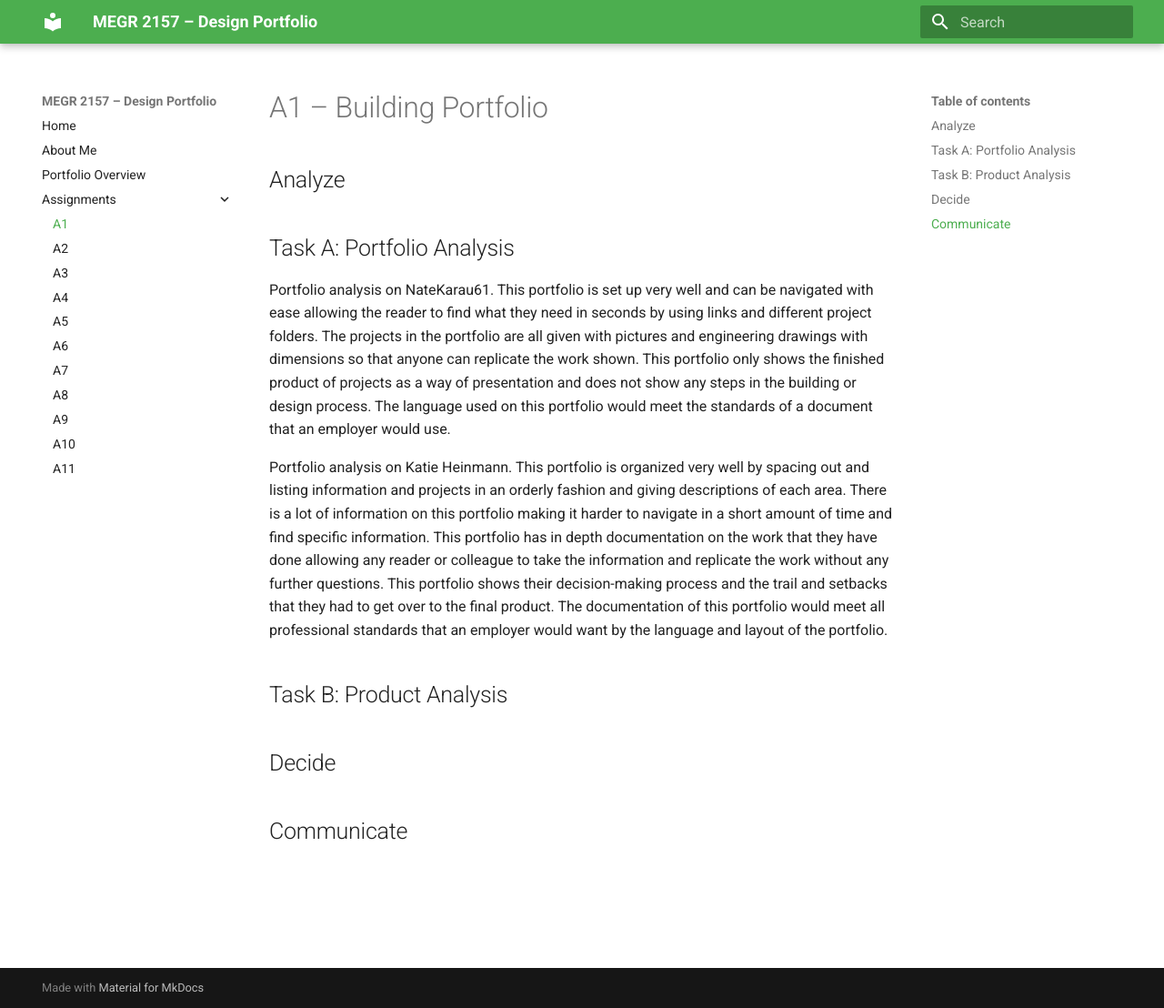
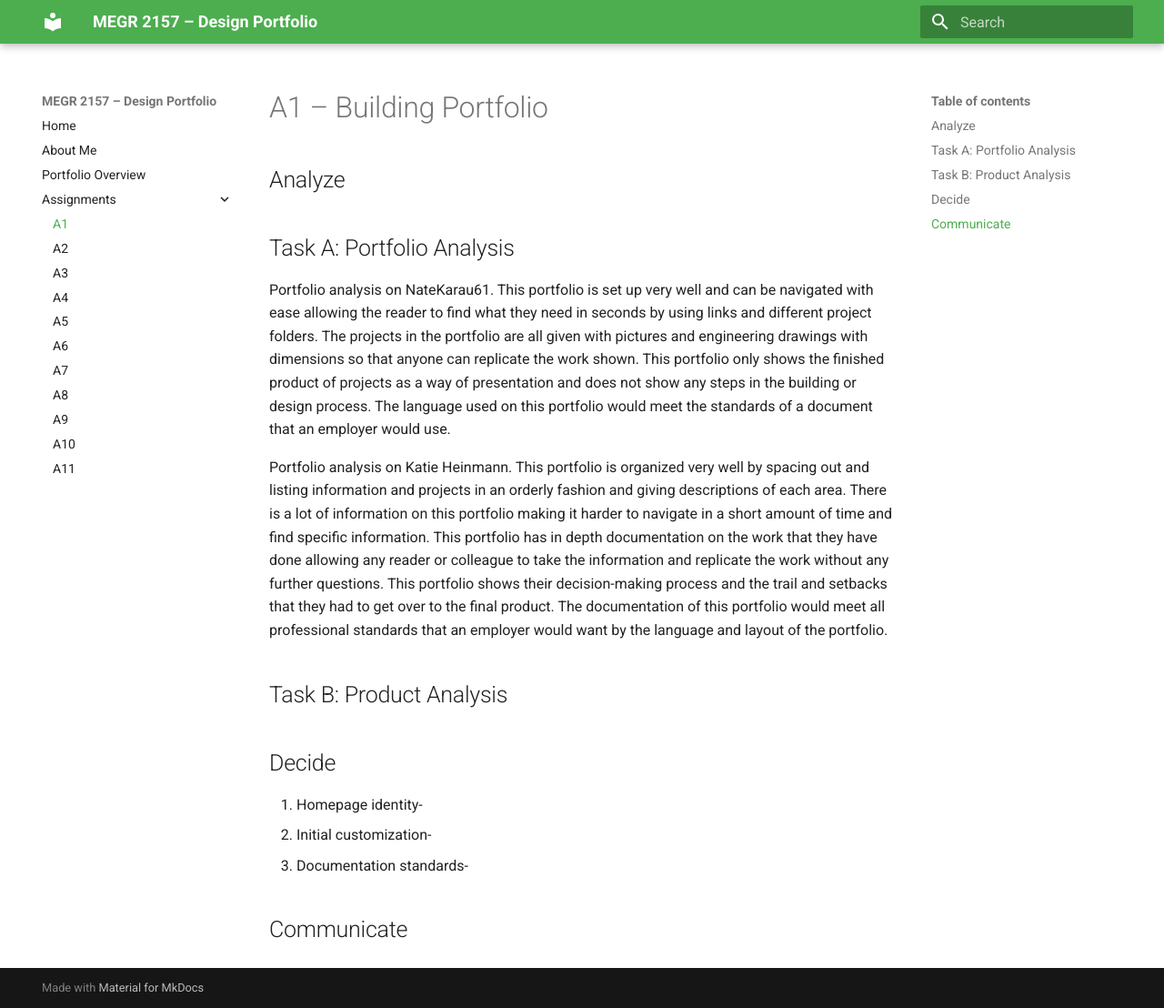
Before and after one commit to Gavin-Anderson-ME/-megr2157-portfolio, an MkDocs documentation site: the page built from docs/assignments/A01/index.md, in a window 1280 px wide and 1108 px high. Shown: the whole window at 91% size. Built offline with MkDocs 1.6.1 and Material for MkDocs 9.7.7, drawn with Linux system fonts in a browser that asks for light colours.

Commit message:
Add new items to Task B: Product Analysis

```diff
--- a/docs/assignments/A01/index.md
+++ b/docs/assignments/A01/index.md
@@ -9,6 +9,8 @@ Portfolio analysis on Katie Heinmann. This portfolio is organized very well by s
 ## Task B:  Product Analysis
 
 ## Decide
-
+1. Homepage identity-
+2. Initial customization-
+3. Documentation standards-
 
 ## Communicate
```
